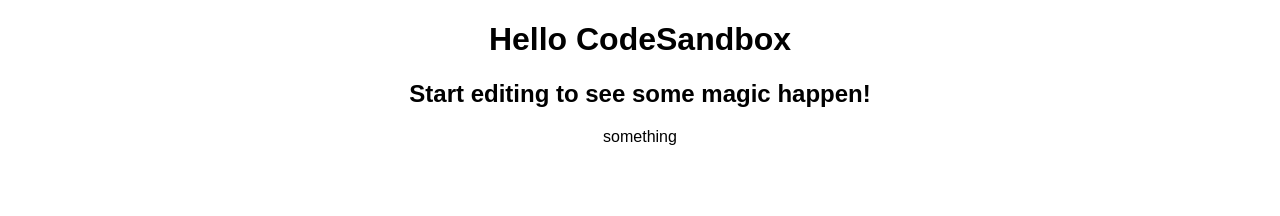
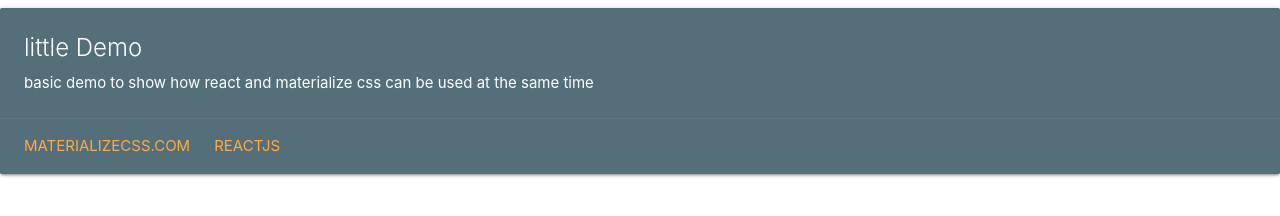
Before and after one commit to jgarza9788/ReactBoilerplate, a React app: page / in a window 1280 px wide. Built offline with nearby package versions, Linux system fonts and the light colour scheme.

Commit message:
React + Materialize

```diff
--- a/public/index.html
+++ b/public/index.html
@@ -9,7 +9,7 @@
       manifest.json provides metadata used when your web app is added to the
       homescreen on Android. See https://developers.google.com/web/fundamentals/engage-and-retain/web-app-manifest/
     -->
-	<link rel="manifest" href="%PUBLIC_URL%/manifest.json">
+	<!-- <link rel="manifest" href="%PUBLIC_URL%/manifest.json"> -->
 	<link rel="shortcut icon" href="%PUBLIC_URL%/favicon.ico">
 	<!--
       Notice the use of %PUBLIC_URL% in the tags above.
@@ -20,7 +20,20 @@
       work correctly both with client-side routing and a non-root public URL.
       Learn how to configure a non-root public URL by running `npm run build`.
     -->
-	<title>React App</title>
+    <title>Scribe</title>
+
+    <!--Import materialize.css-->
+    <link type="text/css" rel="stylesheet" href="./materialize/css/materialize.min.css"  media="screen,projection"/>
+
+    <!-- https://material.io/tools/icons/ -->
+    <link href="https://fonts.googleapis.com/icon?family=Material+Icons" rel="stylesheet">
+
+    <!-- http://materialdesignicons.com/ -->
+    <link type="text/css" rel="stylesheet" href="https://cdn.materialdesignicons.com/3.5.95/css/materialdesignicons.min.css"  media="screen,projection"/>
+
+    <!-- get the required files from 3rd party sources -->
+    <link href='http://fonts.googleapis.com/css?family=Roboto' rel='stylesheet' type='text/css'>
+
 </head>
 
 <body>
@@ -38,6 +51,10 @@
       To begin the development, run `npm start` or `yarn start`.
       To create a production bundle, use `npm run build` or `yarn build`.
     -->
+
+    <!--JavaScript at end of body for optimized loading-->
+    <script type="text/javascript" src="./materialize/js/materialize.min.js"></script>
+    <!-- <script type="text/javascript" src="node_modules/materialize-css/dist/js/materialize.js"></script> -->
 </body>
 
 </html>
--- a/src/index.js
+++ b/src/index.js
@@ -1,15 +1,26 @@
 import React from "react";
 import ReactDOM from "react-dom";
 
-import "./styles.css";
+// import "./styles.css";
 
 function App() {
   return (
-    <div className="App">
-      <h1>Hello CodeSandbox</h1>
-      <h2>Start editing to see some magic happen!</h2>
-      <p>something</p>
-    </div>
+    // <div className="App">
+    //   <h1>Hello CodeSandbox</h1>
+    //   <h2>Start editing to see some magic happen!</h2>
+    //   <p>something</p>
+    // </div>
+
+    <div className="card blue-grey darken-1">
+        <div className="card-content white-text">
+          <span className="card-title">little Demo</span>
+          <p>basic demo to show how react and materialize css can be used at the same time</p>
+        </div>
+        <div className="card-action">
+          <a href='https://materializecss.com/'>Materializecss.com</a>
+          <a href='https://reactjs.org/'>ReactJS</a>
+        </div>
+      </div>
   );
 }
 
```
Also changed, not shown: public/materialize/css/materialize.min.css (added), public/materialize/js/materialize.min.js (added), 1 other file.
